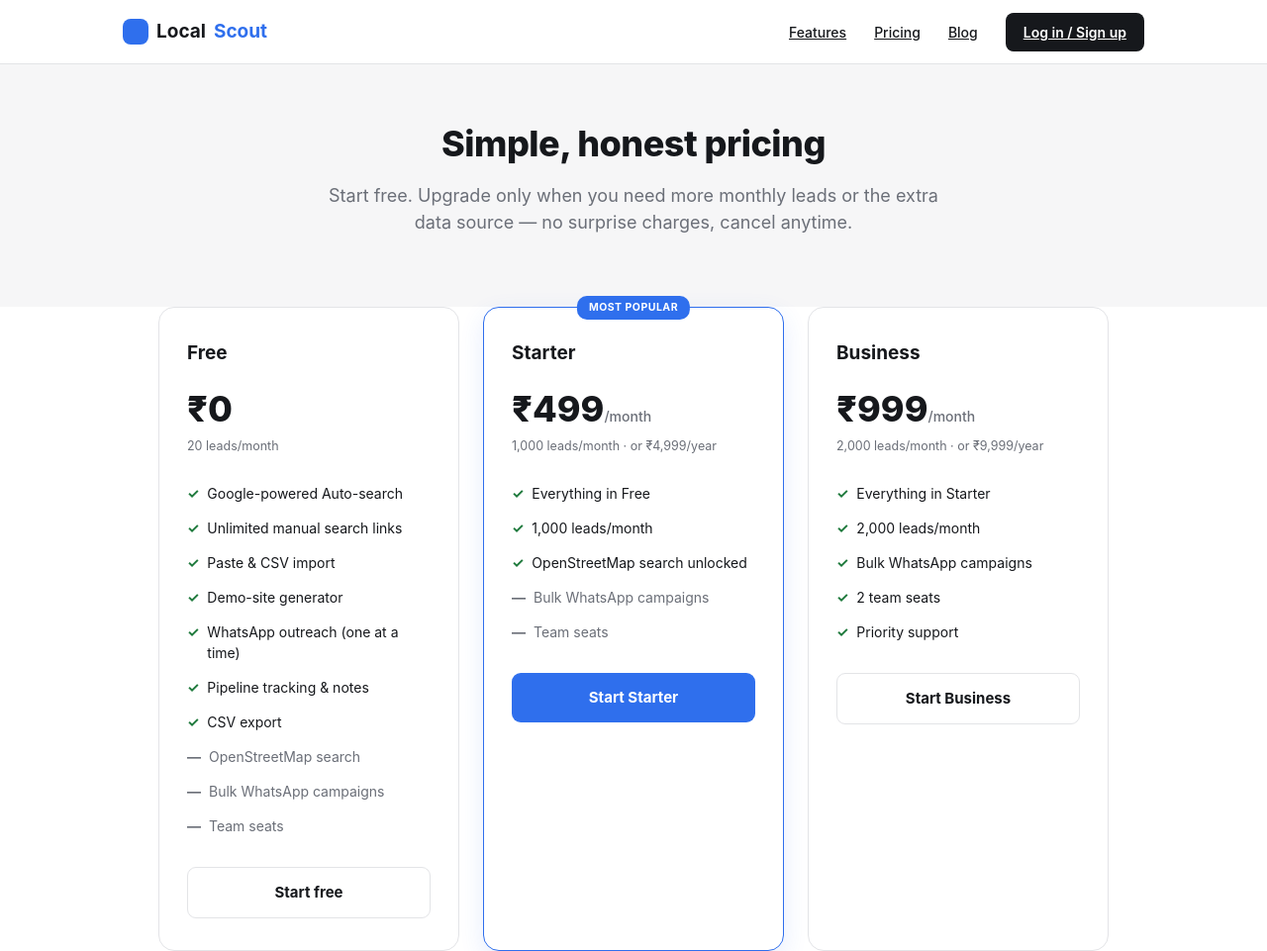
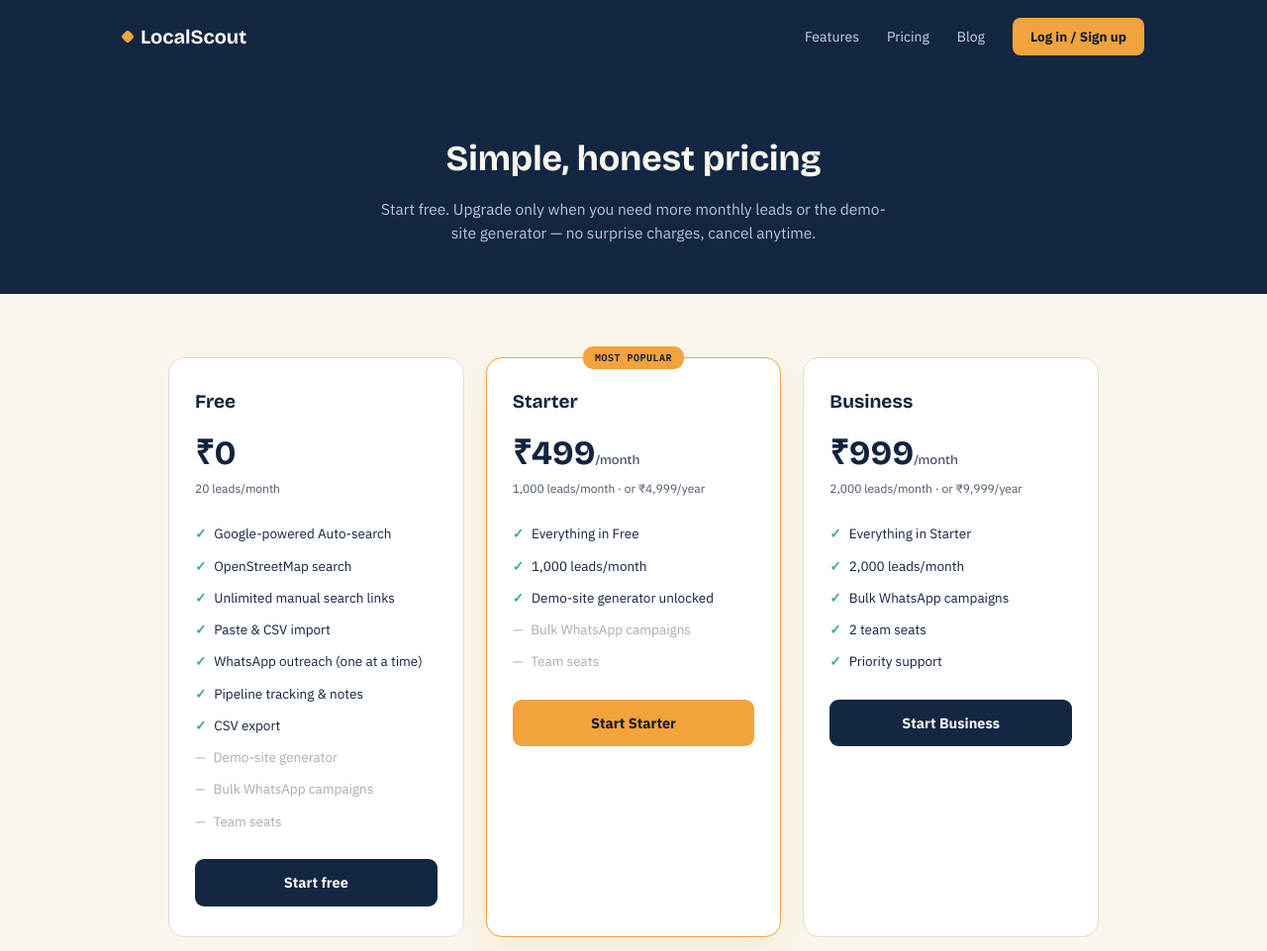
Before and after one commit to krishnamishra-tech/lead-hunter, a website: page pricing.html in a window 1280 px wide. Shown: the top 961 px of the page at 99% size. Drawn offline with nearby package versions, Linux system fonts and the light colour scheme.

Commit message:
Update pricing.html

```diff
--- a/pricing.html
+++ b/pricing.html
@@ -4,54 +4,119 @@
 <meta charset="UTF-8">
 <meta name="viewport" content="width=device-width, initial-scale=1.0">
 <title>Pricing — LocalScout</title>
-<meta name="description" content="LocalScout pricing: Free (20 leads/mo), Starter ₹499/mo (1,000 leads + OpenStreetMap search), Business ₹999/mo (2,000 leads + bulk WhatsApp + team seats).">
+<meta name="description" content="LocalScout pricing: Free (20 leads/mo, OpenStreetMap search included), Starter ₹499/mo (1,000 leads + demo-site generator), Business ₹999/mo (2,000 leads + bulk WhatsApp + team seats).">
 <meta property="og:title" content="Pricing — LocalScout">
-<meta property="og:description" content="Free plan included. Starter ₹499/mo unlocks OpenStreetMap search. Business ₹999/mo adds bulk WhatsApp campaigns and team seats.">
+<meta property="og:description" content="Free plan includes OpenStreetMap search. Starter ₹499/mo unlocks the demo-site generator. Business ₹999/mo adds bulk WhatsApp campaigns and team seats.">
 <meta property="og:type" content="website">
 <link rel="canonical" href="https://localscout.online/pricing.html">
-<link rel="stylesheet" href="shared.css">
+<link rel="preconnect" href="https://fonts.googleapis.com">
+<link rel="preconnect" href="https://fonts.gstatic.com" crossorigin>
+<link href="https://fonts.googleapis.com/css2?family=Bricolage+Grotesque:opsz,wght@12..96,400..800&family=IBM+Plex+Sans:wght@400;500;600;700&family=IBM+Plex+Mono:wght@500;600&display=swap" rel="stylesheet">
+<style>
+  :root {
+    --navy: #132743; --navy-deep: #0c1a2e;
+    --paper: #FAF6ED; --marigold: #F2A33B; --marigold-deep: #D9871E;
+    --brass: #B8874B; --teal: #3FA796; --clay: #C1502E;
+    --ink: #12233D; --ink-soft: #4A5568; --line: #E4DDCB; --card: #FFFFFF;
+    --display: 'Bricolage Grotesque', sans-serif;
+    --body: 'IBM Plex Sans', sans-serif;
+    --mono: 'IBM Plex Mono', monospace;
+  }
+  * { box-sizing: border-box; margin: 0; padding: 0; }
+  body { font-family: var(--body); color: var(--ink); background: var(--paper); line-height: 1.5; }
+  .wrap { max-width: 1080px; margin: 0 auto; padding: 0 24px; }
+  a { color: inherit; text-decoration: none; }
+  button { font-family: inherit; cursor: pointer; }
+
+  nav { background: var(--navy); padding: 18px 0; }
+  .nav-inner { display: flex; align-items: center; justify-content: space-between; }
+  .logo { font-family: var(--display); font-weight: 700; font-size: 20px; color: var(--paper); display: flex; align-items: center; gap: 8px; }
+  .logo .dot { width: 10px; height: 10px; background: var(--marigold); border-radius: 3px; transform: rotate(45deg); }
+  .nav-links { display: flex; align-items: center; gap: 28px; font-size: 14px; color: #C9D4E3; }
+  .nav-links a:hover { color: var(--paper); }
+  .nav-cta { background: var(--marigold); color: var(--navy-deep); font-weight: 700; padding: 9px 18px; border-radius: 8px; font-size: 13.5px; }
+
+  .page-hero { background: var(--navy); padding: 60px 0 50px; text-align: center; }
+  .page-hero h1 { font-family: var(--display); font-size: 36px; font-weight: 700; color: var(--paper); margin-bottom: 12px; }
+  .page-hero p { color: #B9C4D6; font-size: 15.5px; max-width: 520px; margin: 0 auto; }
+
+  section { padding: 64px 0; }
+  .section-head { text-align: center; max-width: 600px; margin: 0 auto 40px; }
+  .kicker { font-family: var(--mono); font-size: 12px; color: var(--brass); letter-spacing: 0.1em; text-transform: uppercase; margin-bottom: 10px; }
+  h2 { font-family: var(--display); font-size: 28px; font-weight: 700; margin-bottom: 10px; }
+
+  .btn { display: inline-flex; align-items: center; gap: 8px; padding: 13px 24px; border-radius: 9px; font-weight: 700; font-size: 14.5px; border: none; }
+  .btn-primary { background: var(--marigold); color: var(--navy-deep); }
+
+  .pricing-grid { display: grid; grid-template-columns: repeat(3, 1fr); gap: 22px; max-width: 940px; margin: 0 auto; }
+  @media (max-width: 780px) { .pricing-grid { grid-template-columns: 1fr; } }
+  .price-card { background: var(--card); border: 1.5px solid var(--line); border-radius: 16px; padding: 30px 26px; position: relative; }
+  .price-card.featured { border-color: var(--marigold); box-shadow: 0 12px 32px rgba(242,163,59,0.14); }
+  .price-card.featured::before { content: 'MOST POPULAR'; position: absolute; top: -12px; left: 50%; transform: translateX(-50%); background: var(--marigold); color: var(--navy-deep); font-size: 10px; font-weight: 700; padding: 4px 12px; border-radius: 10px; letter-spacing: 0.05em; font-family: var(--mono); }
+  .price-card h3 { font-family: var(--display); font-size: 19px; font-weight: 700; margin-bottom: 4px; }
+  .price-card .price { font-family: var(--display); font-size: 34px; font-weight: 700; margin: 12px 0 2px; }
+  .price-card .price span { font-size: 13px; font-weight: 500; color: var(--ink-soft); }
+  .price-card .price-sub { font-size: 12px; color: var(--ink-soft); margin-bottom: 20px; }
+  .price-card ul { list-style: none; margin: 0 0 22px; }
+  .price-card li { font-size: 13.5px; padding: 6px 0; display: flex; gap: 8px; align-items: flex-start; }
+  .price-card li::before { content: '✓'; color: var(--teal); font-weight: 700; flex-shrink: 0; }
+  .price-card li.muted { color: #A6ADB8; }
+  .price-card li.muted::before { content: '—'; color: #C7CCD4; }
+  .price-card .btn { width: 100%; justify-content: center; background: var(--navy); color: var(--paper); }
+  .price-card.featured .btn { background: var(--marigold); color: var(--navy-deep); }
+
+  .faq-item { border-bottom: 1px solid var(--line); padding: 18px 0; }
+  .faq-item summary { font-size: 15px; font-weight: 700; cursor: pointer; list-style: none; }
+  .faq-item summary::-webkit-details-marker { display: none; }
+  .faq-item summary::after { content: '+'; float: right; font-weight: 400; color: var(--ink-soft); }
+  .faq-item[open] summary::after { content: '−'; }
+  .faq-item p { font-size: 14px; color: var(--ink-soft); margin: 10px 0 0; line-height: 1.6; }
+
+  .final-cta { text-align: center; padding: 80px 0; background: var(--navy); }
+  .final-cta h2 { color: var(--paper); }
+  .final-cta p { color: #B9C4D6; margin-bottom: 24px; font-size: 15px; }
+  footer { background: var(--navy-deep); padding: 28px 0; text-align: center; font-size: 12.5px; color: #6B7C94; }
+</style>
 </head>
 <body>
 
 <nav>
-  <div class="wrap">
-    <div class="brand">Local<span>Scout</span></div>
+  <div class="wrap nav-inner">
+    <div class="logo"><span class="dot"></span>LocalScout</div>
     <div class="nav-links">
       <a href="features.html">Features</a>
       <a href="pricing.html">Pricing</a>
       <a href="blog.html">Blog</a>
-      <a href="app.html" class="cta">Log in / Sign up</a>
+      <a href="app.html" class="nav-cta">Log in / Sign up</a>
     </div>
   </div>
 </nav>
 
-<div class="hero" style="padding:60px 0 40px;">
-  <div class="wrap">
-    <h1 style="font-size:36px;">Simple, honest pricing</h1>
-    <p class="sub">Start free. Upgrade only when you need more monthly leads or the extra data source — no surprise charges, cancel anytime.</p>
-  </div>
+<div class="page-hero">
+  <h1>Simple, honest pricing</h1>
+  <p>Start free. Upgrade only when you need more monthly leads or the demo-site generator — no surprise charges, cancel anytime.</p>
 </div>
 
-<section class="pricing-wrap" style="padding-top:0;">
+<section>
   <div class="wrap">
-    <div class="pricing-grid-3">
+    <div class="pricing-grid">
       <div class="price-card">
         <h3>Free</h3>
         <div class="price">₹0</div>
         <div class="price-sub">20 leads/month</div>
         <ul>
           <li>Google-powered Auto-search</li>
+          <li>OpenStreetMap search</li>
           <li>Unlimited manual search links</li>
           <li>Paste &amp; CSV import</li>
-          <li>Demo-site generator</li>
           <li>WhatsApp outreach (one at a time)</li>
           <li>Pipeline tracking &amp; notes</li>
           <li>CSV export</li>
-          <li class="muted">OpenStreetMap search</li>
+          <li class="muted">Demo-site generator</li>
           <li class="muted">Bulk WhatsApp campaigns</li>
           <li class="muted">Team seats</li>
         </ul>
-        <a href="app.html" class="btn btn-outline">Start free</a>
+        <a href="app.html" class="btn">Start free</a>
       </div>
       <div class="price-card featured">
         <h3>Starter</h3>
@@ -60,11 +125,11 @@
         <ul>
           <li>Everything in Free</li>
           <li>1,000 leads/month</li>
-          <li>OpenStreetMap search unlocked</li>
+          <li>Demo-site generator unlocked</li>
           <li class="muted">Bulk WhatsApp campaigns</li>
           <li class="muted">Team seats</li>
         </ul>
-        <a href="app.html" class="btn btn-primary">Start Starter</a>
+        <a href="app.html" class="btn">Start Starter</a>
       </div>
       <div class="price-card">
         <h3>Business</h3>
@@ -77,7 +142,7 @@
           <li>2 team seats</li>
           <li>Priority support</li>
         </ul>
-        <a href="app.html" class="btn btn-outline">Start Business</a>
+        <a href="app.html" class="btn">Start Business</a>
       </div>
     </div>
     <p style="text-align:center;font-size:13px;color:var(--ink-soft);margin-top:28px;">Refer a friend who upgrades and get a free month, automatically — see "Invite &amp; earn" in Settings after signing up.</p>
@@ -85,8 +150,9 @@
 </section>
 
 <section>
-  <div class="wrap" style="max-width:720px;">
+  <div class="wrap" style="max-width:700px;">
     <div class="section-head">
+      <div class="kicker">Questions</div>
       <h2>Frequently asked</h2>
     </div>
     <details class="faq-item" open>
@@ -94,12 +160,16 @@
       <p>No. The Free plan works immediately after signup — no card required.</p>
     </details>
     <details class="faq-item">
-      <summary>What exactly is OpenStreetMap search?</summary>
-      <p>It's a second, independent source of business data — useful for storefronts and offices like cafes, salons, clinics, and shops. It's included on Starter and Business, not on Free, because it pulls from a more resource-intensive data source than the free Auto-search.</p>
+      <summary>Is OpenStreetMap search really free?</summary>
+      <p>Yes — it's included on every plan, including Free. It's a second, independent source of business data useful for storefronts and offices like cafes, salons, clinics, and shops.</p>
+    </details>
+    <details class="faq-item">
+      <summary>What do I get by upgrading to Starter?</summary>
+      <p>More monthly leads (1,000 vs. 20) and the instant demo-site generator — the feature that turns a lead into a live preview site to pitch them, in one click.</p>
     </details>
     <details class="faq-item">
       <summary>What's the difference between Starter and Business?</summary>
-      <p>Starter gets you more leads/month and OpenStreetMap search. Business adds bulk WhatsApp campaigns (message multiple leads in one flow) and 2 team seats for agencies working together.</p>
+      <p>Starter gets you more leads/month and the demo generator. Business adds bulk WhatsApp campaigns (message multiple leads in one flow) and 2 team seats for agencies working together.</p>
     </details>
     <details class="faq-item">
       <summary>Can I cancel anytime?</summary>
@@ -116,11 +186,7 @@
   </div>
 </div>
 
-<footer>
-  <div class="wrap">
-    © 2026 LocalScout. Built for web design agencies and freelancers finding their next client.
-  </div>
-</footer>
+<footer>© 2026 LocalScout. Built for web design agencies and freelancers finding their next client.</footer>
 
 </body>
 </html>
```
